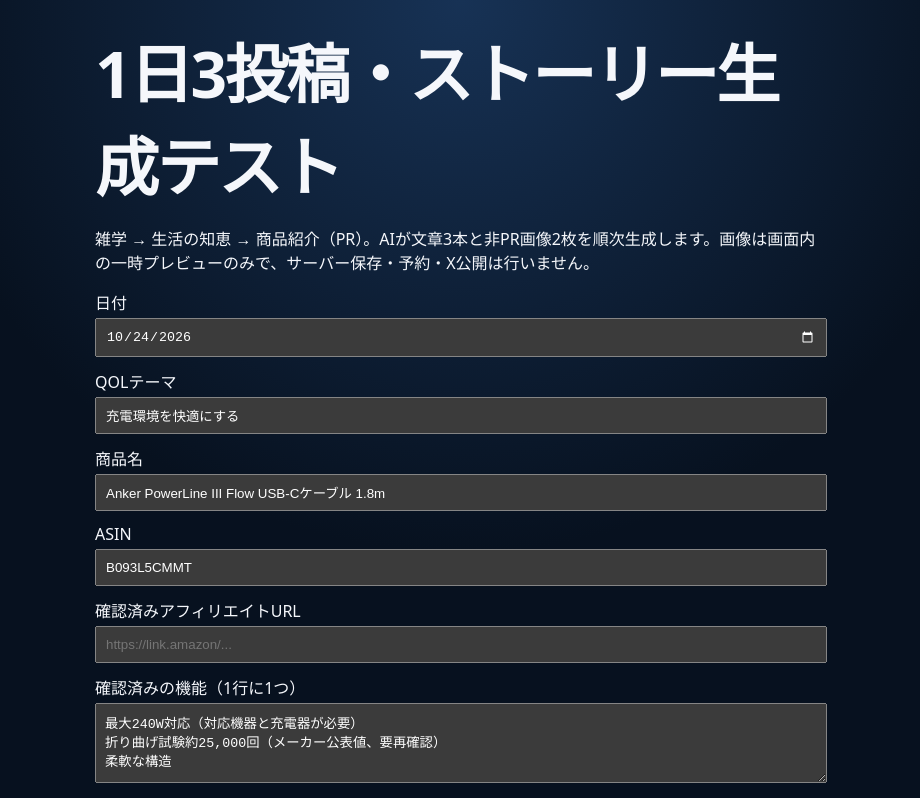
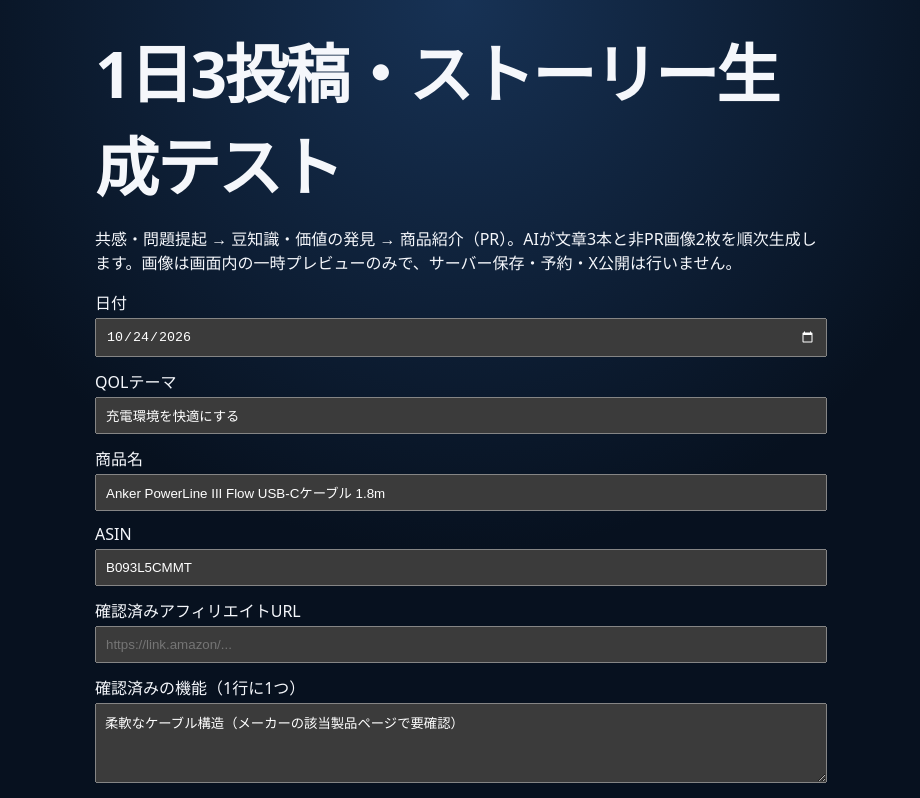
Before and after one commit to japan1117-art/Aut-post-X, a Next.js app: page /daily-story in a window 1280 px wide. Shown: the top 798 px of the page, without its empty margins (179-1099 px from the left). Built offline with nearby package versions, Linux system fonts and the light colour scheme.

Commit message:
fix: remove unverified Anker spec defaults and label new editorial structure

```diff
--- a/app/daily-story/page.tsx
+++ b/app/daily-story/page.tsx
@@ -5,8 +5,8 @@ import type {DailyStory,DailyStoryDraft} from "@/lib/daily-story";
 const initial:DailyStory={
  date:new Date().toLocaleDateString("en-CA",{timeZone:"Asia/Tokyo"}),
  theme:"充電環境を快適にする",
- product:{name:"Anker PowerLine III Flow USB-Cケーブル 1.8m",asin:"B093L5CMMT",affiliateUrl:"",verifiedFeatures:["最大240W対応（対応機器と充電器が必要）","折り曲げ試験約25,000回（メーカー公表値、要再確認）","柔軟な構造"],sourceUrls:[]},
- slots:[{kind:"knowledge",angle:"USB-Cの給電規格と充電速度の関係"},{kind:"practical",angle:"スマホとPCでケーブルを共用する条件"},{kind:"affiliate",angle:"技術的特徴、生活での利便性、価格対機能"}]
+ product:{name:"Anker PowerLine III Flow USB-Cケーブル 1.8m",asin:"B093L5CMMT",affiliateUrl:"",verifiedFeatures:["柔軟なケーブル構造（メーカーの該当製品ページで要確認）"],sourceUrls:[]},
+ slots:[{kind:"knowledge",angle:"ケーブルが絡む、曲がり癖、長さ不足など日常のストレスへの共感"},{kind:"practical",angle:"USB-Cケーブルの素材・長さ・対応電力を確認する選び方"},{kind:"affiliate",angle:"技術的特徴、生活での利便性、価格対機能"}]
 };
 export default function Page(){
  const [story,setStory]=useState<DailyStory>(initial);
@@ -76,7 +76,7 @@ export default function Page(){
  const inputStyle={display:"block",width:"100%",padding:9,marginTop:4,marginBottom:12};
  return <main style={{maxWidth:780,margin:"auto",padding:24}}>
   <h1>1日3投稿・ストーリー生成テスト</h1>
-  <p>雑学 → 生活の知恵 → 商品紹介（PR）。AIが文章3本と非PR画像2枚を順次生成します。画像は画面内の一時プレビューのみで、サーバー保存・予約・X公開は行いません。</p>
+  <p>共感・問題提起 → 豆知識・価値の発見 → 商品紹介（PR）。AIが文章3本と非PR画像2枚を順次生成します。画像は画面内の一時プレビューのみで、サーバー保存・予約・X公開は行いません。</p>
   <label>日付<input type="date" value={story.date} onChange={e=>setStory(s=>({...s,date:e.target.value}))} style={inputStyle}/></label>
   <label>QOLテーマ<input value={story.theme} onChange={e=>setStory(s=>({...s,theme:e.target.value}))} style={inputStyle}/></label>
   <label>商品名<input value={product.name} onChange={e=>updateProduct({name:e.target.value})} style={inputStyle}/></label>
```
